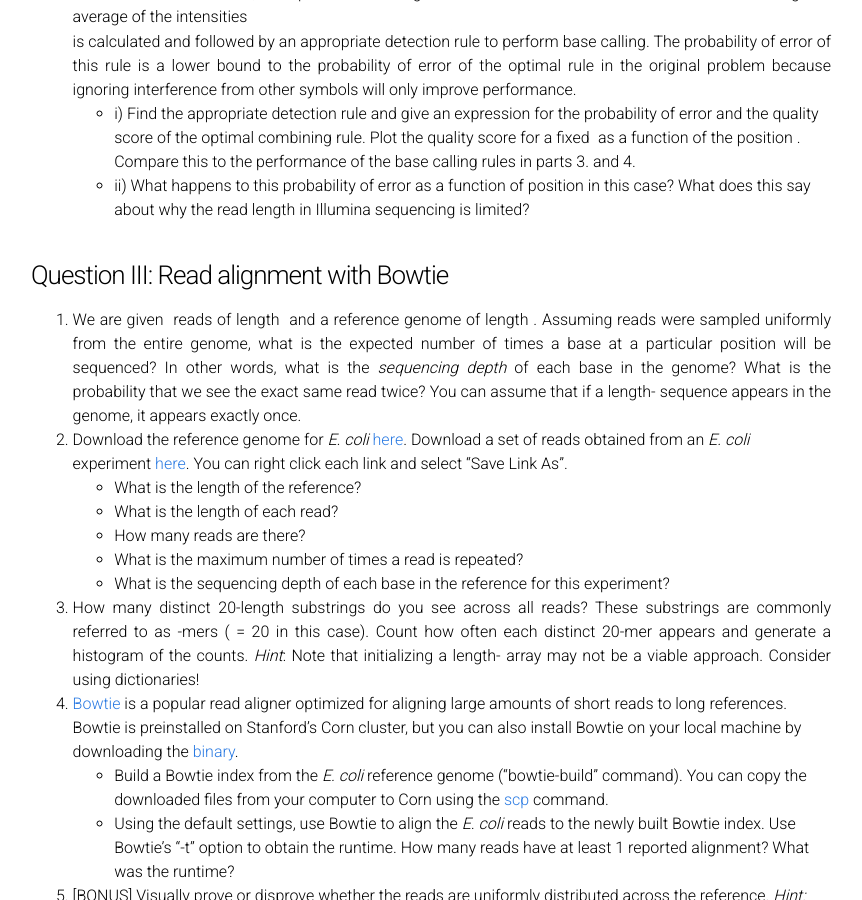
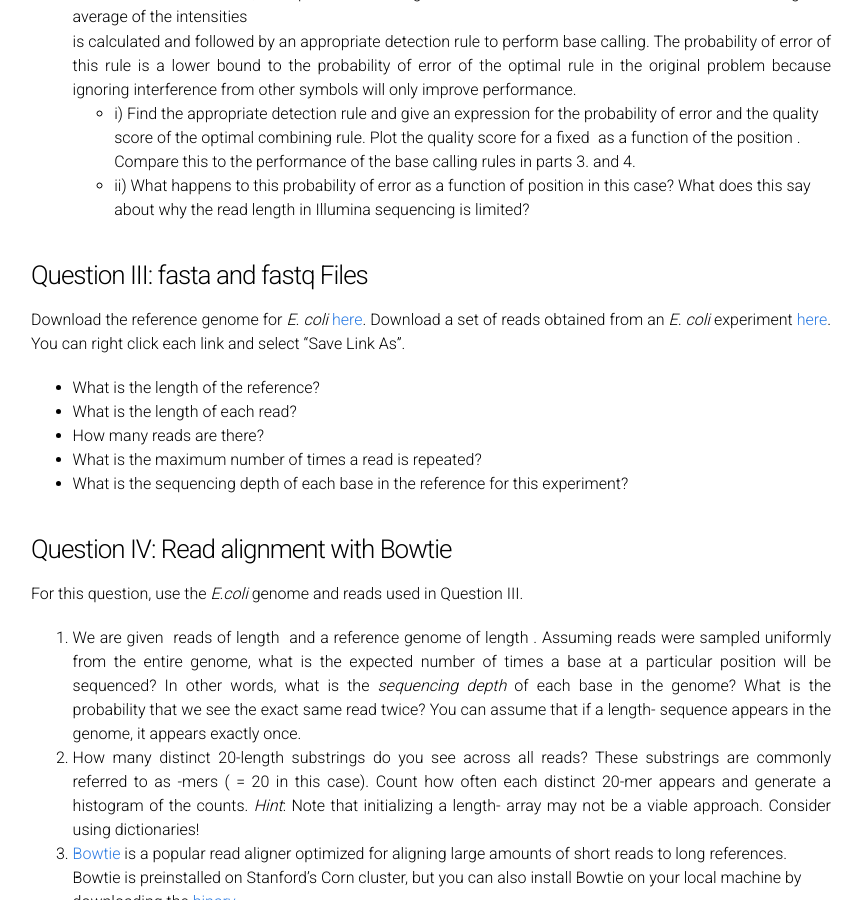
Before and after one commit to laurashen/data-science-sequencing.github.io, a Jekyll site: the page built from assignments/assignment1.md, in a window 1280 px wide and 900 px high, scrolled down 1315 px. Shown: the whole window, without its empty margins (209-1071 px from the left). Built offline with Jekyll 4.4.1, drawn with Linux system fonts in a browser that asks for light colours; formulas are drawn with MathJax 3; comment, search, counter and statistics services are not loaded.

Commit message:
Fixed davids comment

```diff
--- a/assignments/assignment1.md
+++ b/assignments/assignment1.md
@@ -71,24 +71,30 @@ is calculated and followed by an appropriate detection rule to perform base call
     - i) Find the appropriate detection rule and give an expression for the probability of error and the quality score of the optimal combining rule. Plot the quality score for a fixed $$p=0.05$$ as a function of the position $$m$$. Compare this to the performance of the base calling rules in parts 3. and 4.
     - ii) What happens to this probability of error as a function of position in this case? What does this say about why the read length in Illumina sequencing is limited?
 
-### Question III: Read alignment with Bowtie
+### Question III: fasta and fastq Files
 
-1. We are given $$N$$ reads of length $$L$$ and a reference genome of length $$\ell$$. Assuming reads were sampled uniformly from the entire genome, what is the expected number of times a base at a particular position will be sequenced? In other words, what is the _sequencing depth_ of each base in the genome? What is the probability that we see the exact same read twice? You can assume that if a length-$$L$$ sequence appears in the genome, it appears exactly once.
-
-2. Download the reference genome for _E. coli_ [here](http://portal.nersc.gov/dna/microbial/assembly/uploads/dtse/Mock-Community/E.coli_K12_ATCC_700926.fasta). Download a set of reads obtained from an _E. coli_ experiment [here](http://portal.nersc.gov/dna/microbial/assembly/uploads/dtse/Mock-Community/e.coli_k12_atcc_700926.fastq.gz). You can right click each link and select "Save Link As".
+Download the reference genome for _E. coli_ [here](http://portal.nersc.gov/dna/microbial/assembly/uploads/dtse/Mock-Community/E.coli_K12_ATCC_700926.fasta). Download a set of reads obtained from an _E. coli_ experiment [here](http://portal.nersc.gov/dna/microbial/assembly/uploads/dtse/Mock-Community/e.coli_k12_atcc_700926.fastq.gz). You can right click each link and select "Save Link As".
 - What is the length of the reference?
 - What is the length of each read?
 - How many reads are there?
 - What is the maximum number of times a read is repeated?
 - What is the sequencing depth of each base in the reference for this experiment?
 
-3. How many distinct 20-length substrings do you see across all reads? These substrings are commonly referred to as $$k$$-mers ($$k$$ = 20 in this case). Count how often each distinct 20-mer appears and generate a histogram of the counts. _Hint_: Note that initializing a length-$$4^{20}$$ array may not be a viable approach. Consider using dictionaries!
+### Question IV: Read alignment with Bowtie
 
-4. [Bowtie](http://bowtie-bio.sourceforge.net/manual.shtml) is a popular read aligner optimized for aligning large amounts of short reads to long references. Bowtie is preinstalled on Stanford's Corn cluster, but you can also install Bowtie on your local machine by downloading the [binary](https://sourceforge.net/projects/bowtie-bio/files/bowtie/).
+For this question, use the _E.coli_ genome and reads used in Question III.
+
+1. We are given $$N$$ reads of length $$L$$ and a reference genome of length $$\ell$$. Assuming reads were sampled uniformly from the entire genome, what is the expected number of times a base at a particular position will be sequenced? In other words, what is the _sequencing depth_ of each base in the genome? What is the probability that we see the exact same read twice? You can assume that if a length-$$L$$ sequence appears in the genome, it appears exactly once.
+
+
+
+2. How many distinct 20-length substrings do you see across all reads? These substrings are commonly referred to as $$k$$-mers ($$k$$ = 20 in this case). Count how often each distinct 20-mer appears and generate a histogram of the counts. _Hint_: Note that initializing a length-$$4^{20}$$ array may not be a viable approach. Consider using dictionaries!
+
+3. [Bowtie](http://bowtie-bio.sourceforge.net/manual.shtml) is a popular read aligner optimized for aligning large amounts of short reads to long references. Bowtie is preinstalled on Stanford's Corn cluster, but you can also install Bowtie on your local machine by downloading the [binary](https://sourceforge.net/projects/bowtie-bio/files/bowtie/).
 - Build a Bowtie index from the _E. coli_ reference genome ("bowtie-build" command). You can copy the downloaded files from your computer to Corn using the [scp](http://www.hypexr.org/linux_scp_help.php) command.
 - Using the default settings, use Bowtie to align the _E. coli_ reads to the newly built Bowtie index. Use Bowtie's "-t" option to obtain the runtime. How many reads have at least 1 reported alignment? What was the runtime?
 
-5. [BONUS] Visually prove or disprove whether the reads are uniformly distributed across the reference. _Hint:_ Use a sam/bam visualiser like [IGV](https://www.broadinstitute.org/igv/)
+4. [BONUS] Visually prove or disprove whether the reads are uniformly distributed across the reference. _Hint:_ Use a sam/bam visualiser like [IGV](https://www.broadinstitute.org/igv/)
 or [Bamview](http://bamview.sourceforge.net/).
 
 
```
